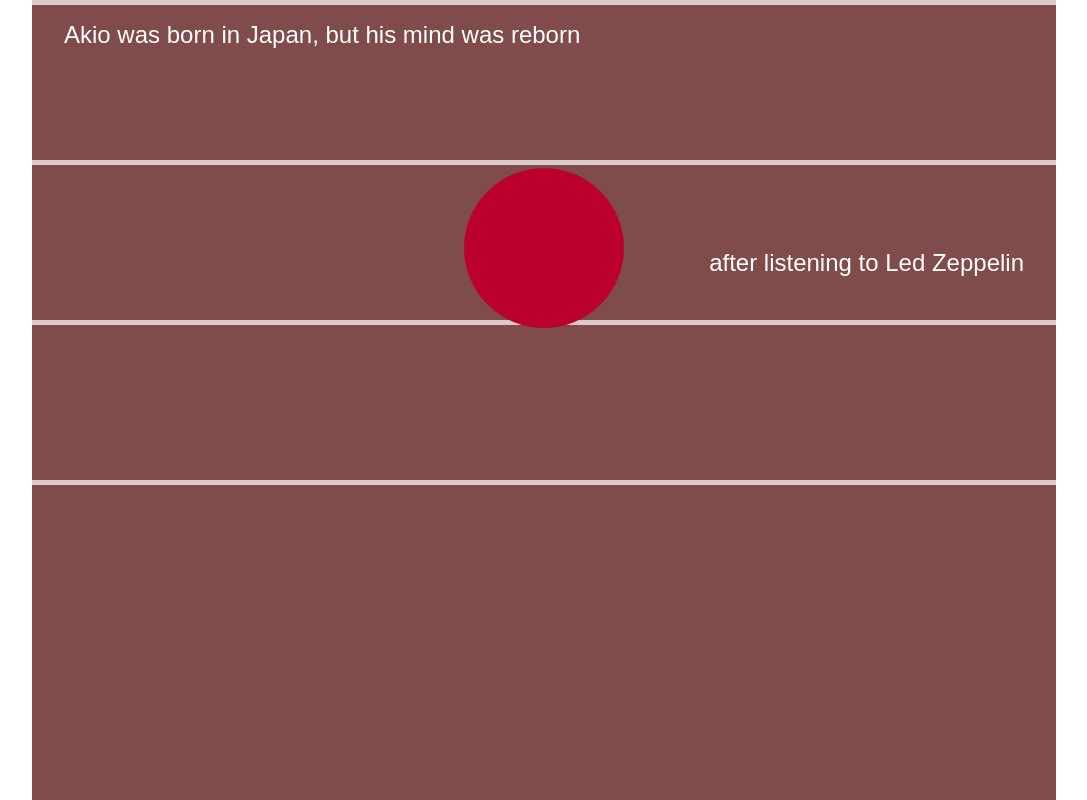
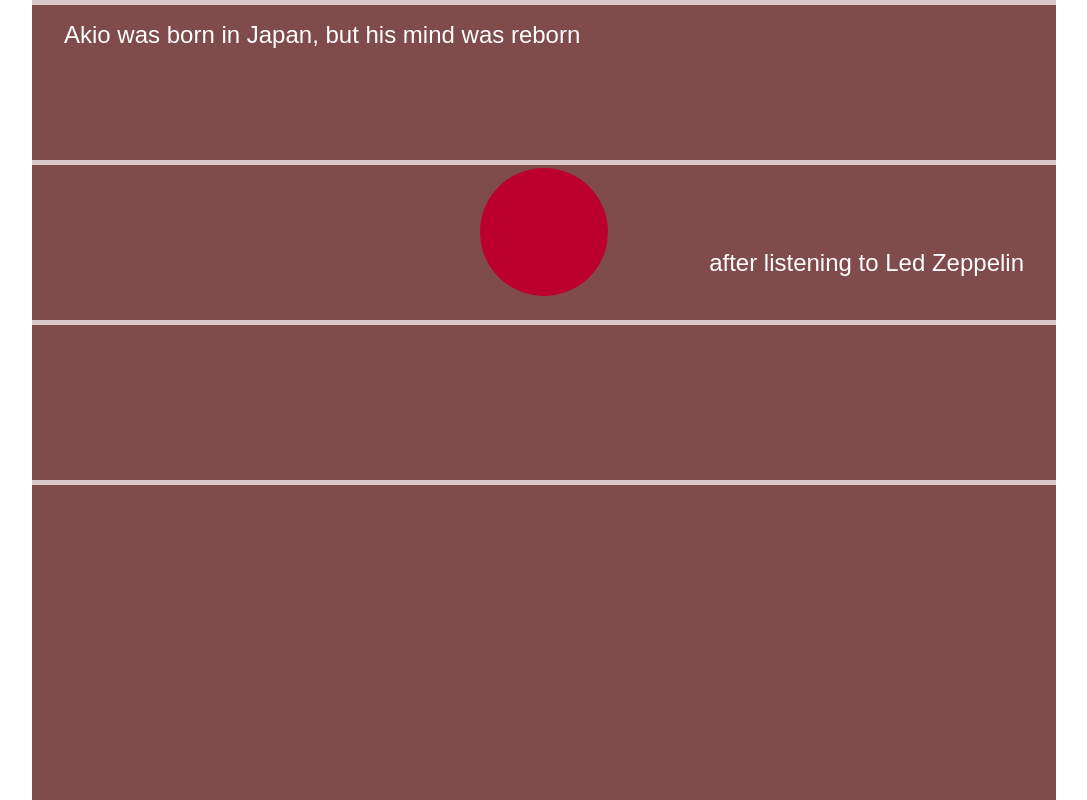
Before and after one commit to federico-barbieri/jimmySakurai, a plain HTML site: page index.html in a window 1280 px wide. Shown: the part 2800-3600 px from the top of the page, without its empty margins (96-1183 px from the left). Drawn offline with nearby package versions, Linux system fonts and the light colour scheme; a web font is replaced by a local one.

Commit message:
Add files via upload

```diff
--- a/index.html
+++ b/index.html
@@ -125,7 +125,7 @@
                         but his mind was reborn
                     </p>
 
-                    <div class="japan"></div>
+                    <div class="japan" data-aos="fade-up"></div>
 
                     <p class="after-listening" data-aos="fade-left">after listening to Led Zeppelin</p>
 
--- a/styles.css
+++ b/styles.css
@@ -487,8 +487,8 @@ html{
     position: absolute;
     background-image: url('img/japan/japan.svg');
     background-repeat: no-repeat;
-    width: 10rem;
-    height: 10rem;
+    width: 8rem;
+    height: 8rem;
     margin: 10.5rem auto 0 auto;
     opacity: 1;
 
```
